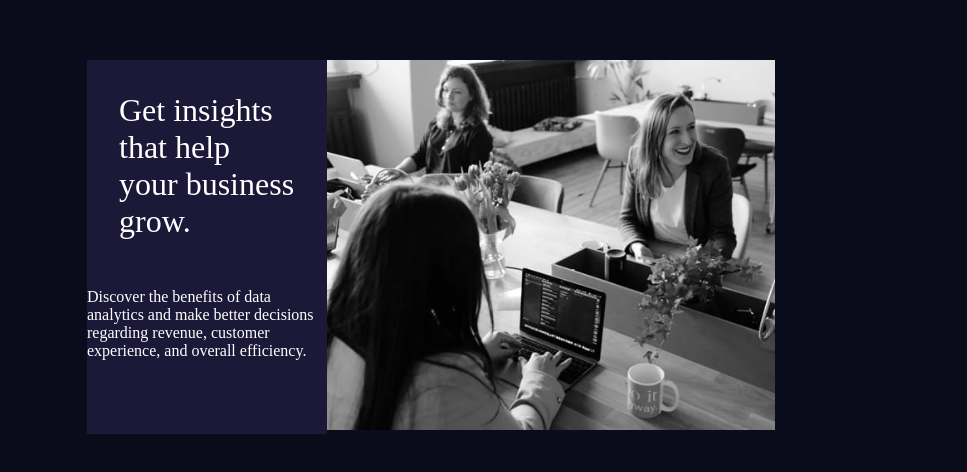
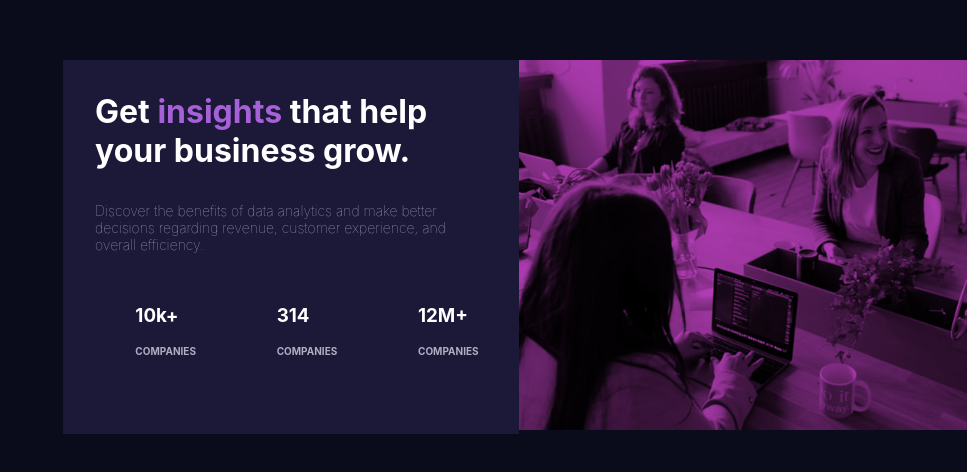
Before and after one commit to Ahmed8881/Stats-Card, a plain HTML site: page index.html in a window 1280 px wide. Shown: the part 108-580 px from the top of the page, without its empty margins (313-1280 px from the left). Drawn offline with Linux system fonts and the light colour scheme.

Commit message:
Refactor HTML structure and styles for stats preview card component

```diff
--- a/index.html
+++ b/index.html
@@ -1,58 +1,100 @@
 <!DOCTYPE html>
 <html lang="en">
   <head>
-  <meta charset="UTF-8">
-  <meta name="viewport" content="width=device-width, initial-scale=1.0"> <!-- displays site properly based on user's device -->
+    <meta charset="UTF-8" />
+    <meta name="viewport" content="width=device-width, initial-scale=1.0" />
+    <!-- displays site properly based on user's device -->
 
-  <link rel="icon" type="image/png" sizes="32x32" href="./images/favicon-32x32.png">
+    <link
+      rel="icon"
+      type="image/png"
+      sizes="32x32"
+      href="./images/favicon-32x32.png"
+    />
 
     <title>Frontend Mentor | Stats preview card component</title>
 
     <!-- Feel free to remove these styles or customise in your own stylesheet 👍 -->
     <style>
-    section{
+      section {
         display: flex;
-      width: 30rem;
+        width: 57rem;
         position: relative;
         top: 10rem;
-      margin: 0 auto;
-
-
+        margin: 0 23rem;
       }
-    .left{
-      background-color: #1C1938;
+      .left {
+        background-color: #1c1938;
         width: 50%;
         color: white;
+        font-family: "Inter", sans-serif;
+        font-weight: bold;
       }
-    .right{
+      .right {
         width: 50%;
       }
-    .title{
+      .title {
         font-size: 2rem;
-      padding: 2rem;
+        margin: 2rem;
+        margin-bottom: 0;
       }
-    img{
+      img {
         width: 28rem;
-
+      filter: brightness(30%) sepia(1) hue-rotate(250deg) saturate(500%);
+      }
+      .des {
+    margin: 2rem 4rem;
+    margin-left: 2rem;
+    margin-top: 2rem;
+    font-size: 14px;
+    font-weight: 100;
+    color: #afaec3;
+}
+      .features {
+        font-weight: 700;
+        color: #afaec3;
+        font-size: 10px;
+      }
+      .info{
+        display: flex;
+        justify-content: space-around;
+        margin-left: 2rem;
       }
     </style>
   </head>
-<body style="background-color: #0A0C1B;">
+  <body style="background-color: #0a0c1b">
     <section>
       <div class="left">
-    <div class="title">Get <span>insights </span>that help your business grow.</div>
-    <p>Discover the benefits of data analytics and make better decisions regarding revenue, customer
-      experience, and overall efficiency.</p>
-    <div><h3></h3></div>
-    <div><h3></h3></div>
-    <div><h3></h3></div>
+        <div class="title">
+          Get <span style="color: #a661d8">insights </span>that help your
+          business grow.
+        </div>
+        <p class="des">
+          Discover the benefits of data analytics and make better decisions
+          regarding revenue, customer experience, and overall efficiency.
+        </p>
+        <div class="info">
+          <div>
+            <h3>10k+</h3>
+            <p class="features">COMPANIES</p>
+          </div>
+          <div>
+            <h3>314</h3>
+          <p class="features">COMPANIES</p>
+
+          </div>
+
+          <div>
+            <h3>12M+</h3>
+          <p class="features">COMPANIES</p>
+
+          </div>
+        </div>
       </div>
       <div class="right">
-    <img src="/images/image-header-desktop.jpg" alt="">
+        <img src="/images/image-header-desktop.jpg" alt="" />
       </div>
     </section>
-
-
   </body>
 </html>
 <!--
```
Lines whose indentation alone changed are shown as unchanged.
